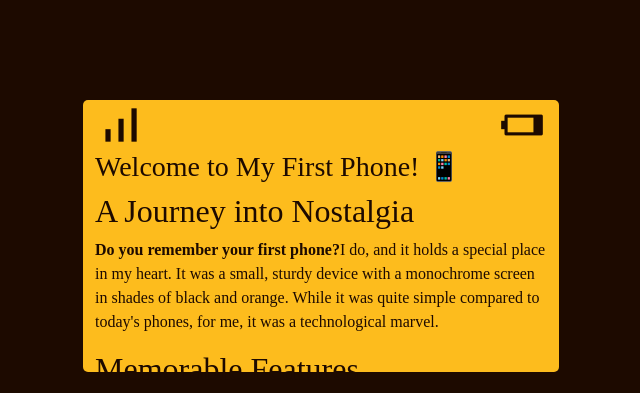
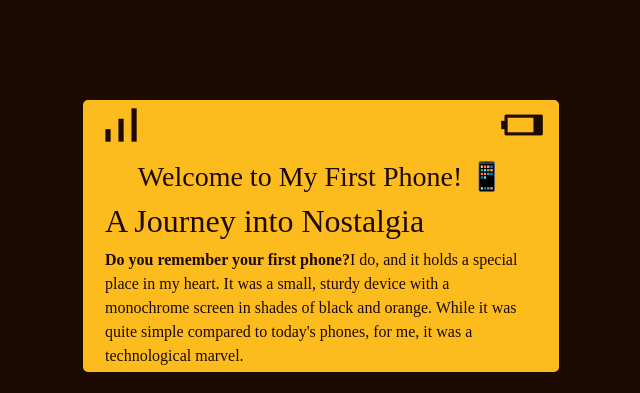
Before and after one commit to MurielCristina/First-Phone-Challenge, a plain HTML site: page index.html in a window 1280 px wide. Both pictures are taken after a click on the link "More". Shown: the top 393 px of the page, without its empty margins (319-959 px from the left). Drawn offline with nearby package versions, Linux system fonts and the light colour scheme.

Commit message:
overflow-y added

```diff
--- a/index.html
+++ b/index.html
@@ -44,7 +44,7 @@
         </div>
       </div>
       <div id="screen-two">
-        <h3>Welcome to My First Phone! 📱</h3>
+        <h3 class="text-center">Welcome to My First Phone! 📱</h3>
         <h2>A Journey into Nostalgia</h2>
         <p>
           <strong>Do you remember your first phone?</strong>I do, and it holds a
@@ -91,7 +91,7 @@
           first calls, my first text messages, and helped me pass the time
           playing Snake during boring moments.
         </p>
-        <a class="button-link" id="home-button">Home</a>
+        <a class="button-link p-2 text-center" id="home-button">Home</a>
       </div>
     </div>
     <footer>
--- a/style.css
+++ b/style.css
@@ -9,6 +9,9 @@ body {
   max-height: 271.5px;
   margin: 100px auto;
   border-radius: 5px;
+  display: flex;
+  flex-direction: column;
+  overflow: hidden;
 }
 h1 {
   font-size: 55px;
@@ -49,8 +52,24 @@ h1 {
 
 #screen-two {
   display: none;
+  overflow-y: auto;
+  flex: 1;
+  padding: 10px;
+  box-sizing: border-box;
+  max-height: 100%;
+}
+#screen-two::-webkit-scrollbar {
+  width: 8px;
 }
 
+#screen-two::-webkit-scrollbar-track {
+  background: #fdbc1d;
+}
+
+#screen-two::-webkit-scrollbar-thumb {
+  background: #1d0a00;
+  border-radius: 10px;
+}
 footer {
   font-size: 14px;
   color: rgb(122, 122, 122);
```
